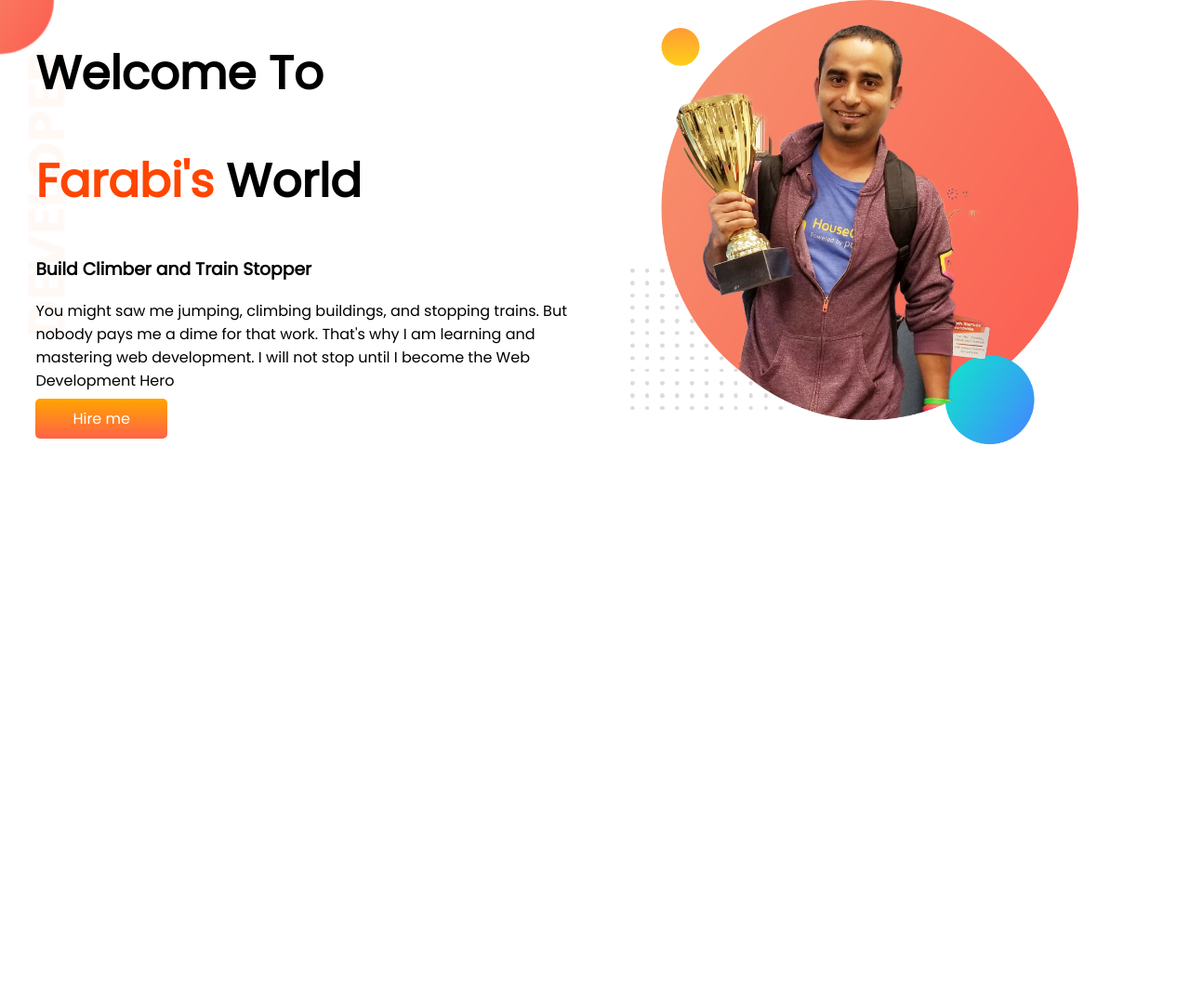
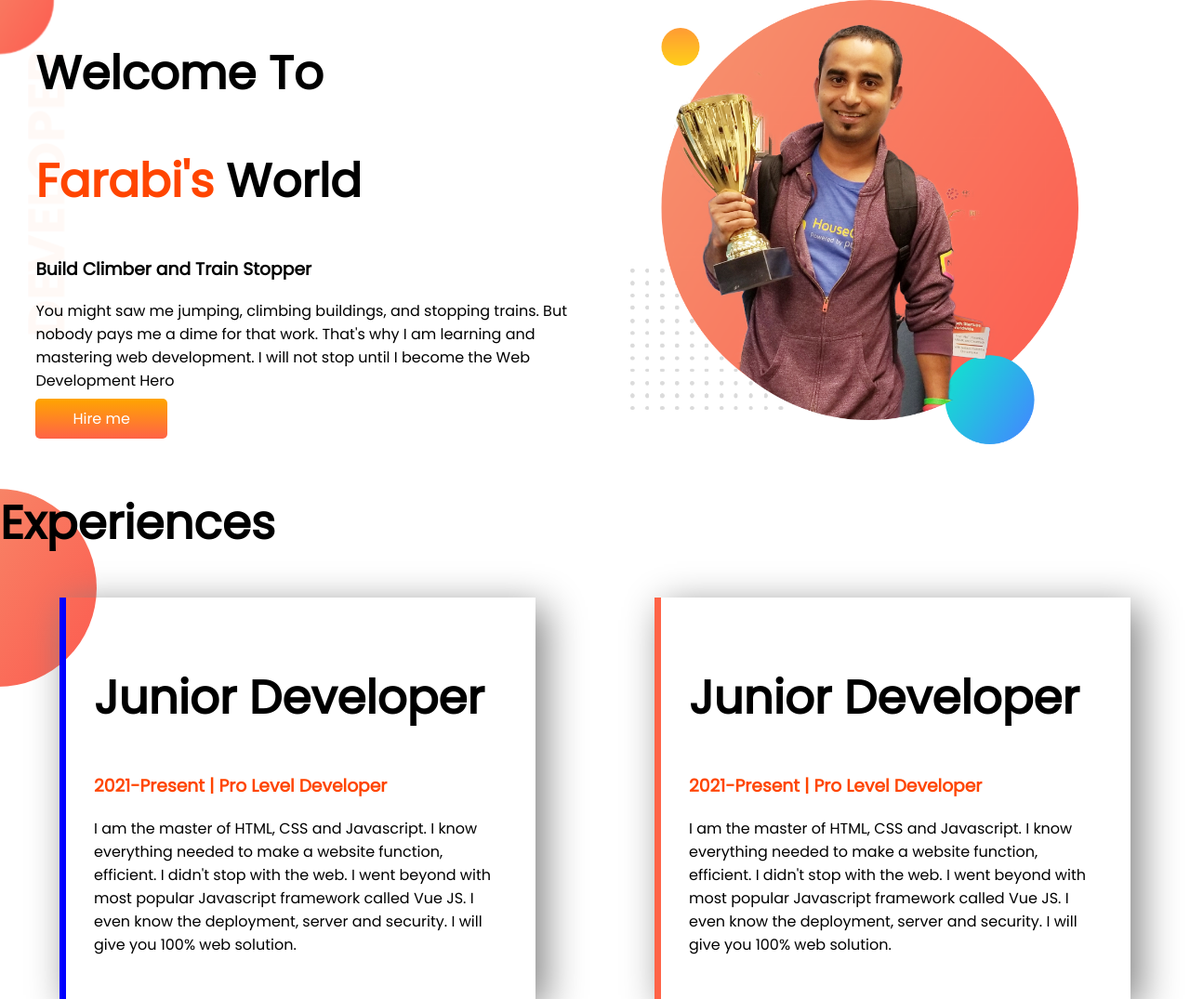
Before and after one commit to Farabi-Elahi/developer-portfolio, a plain HTML site: page index.html in a window 1280 px wide. Shown: the whole page at 93% size. Before the commit the page ends 800 px from the top, so only its background shows below. Drawn offline with Linux system fonts and the light colour scheme.

Commit message:
finished site

```diff
--- a/index.html
+++ b/index.html
@@ -14,7 +14,7 @@
 
 <body>
 
-    <section class="top-banner">
+    <section class="top-banner flexible-container">
         <div class="half-width">
             <h1>Welcome To</h1>
             <h1><span class="orange-red">Farabi's</span> World</h1>
@@ -33,6 +33,37 @@
         </div>
     </section>
 
+    <section class="experience-area">
+
+        <h1>Experiences</h1>
+
+        <div class="flexible-container">
+
+            <div id="first-column" class="exp-item">
+                <h1>Junior Developer</h1>
+                <h3 class="orange-red">2021-Present | Pro Level Developer</h3>
+                <p>I am the master of HTML, CSS and Javascript. I know everything needed to make a website function,
+                    efficient. I didn't
+                    stop with the web. I went beyond with most popular Javascript framework called Vue JS. I even know
+                    the
+                    deployment,
+                    server and security. I will give you 100% web solution.</p>
+            </div>
+
+            <div id="second-column" class=" exp-item">
+                <h1>Junior Developer</h1>
+                <h3 class="orange-red">2021-Present | Pro Level Developer</h3>
+                <p>I am the master of HTML, CSS and Javascript. I know everything needed to make a website function,
+                    efficient. I didn't
+                    stop with the web. I went beyond with most popular Javascript framework called Vue JS. I even know
+                    the
+                    deployment,
+                    server and security. I will give you 100% web solution.</p>
+            </div>
+        </div>
+
+    </section>
+
 </body>
 
 </html>
--- a/style.css
+++ b/style.css
@@ -11,7 +11,7 @@ h1 {
     color: orangered;
 }
 
-section {
+.flexible-container {
     display: flex;
 }
 
@@ -36,3 +36,21 @@ section {
     background-image: url(images/top-banner.png);
     background-repeat: no-repeat;
 }
+
+.experience-area {
+    background-image: url(images/exp-bg.png);
+    background-repeat: no-repeat;
+}
+
+
+.exp-item {
+    box-shadow: 10px 10px 40px gray;
+    margin-left: 5%;
+    margin-right: 5%;
+    padding: 30px;
+    border-left: 7px solid blue;
+}
+
+#second-column {
+    border-left: 7px solid tomato;
+}
```
